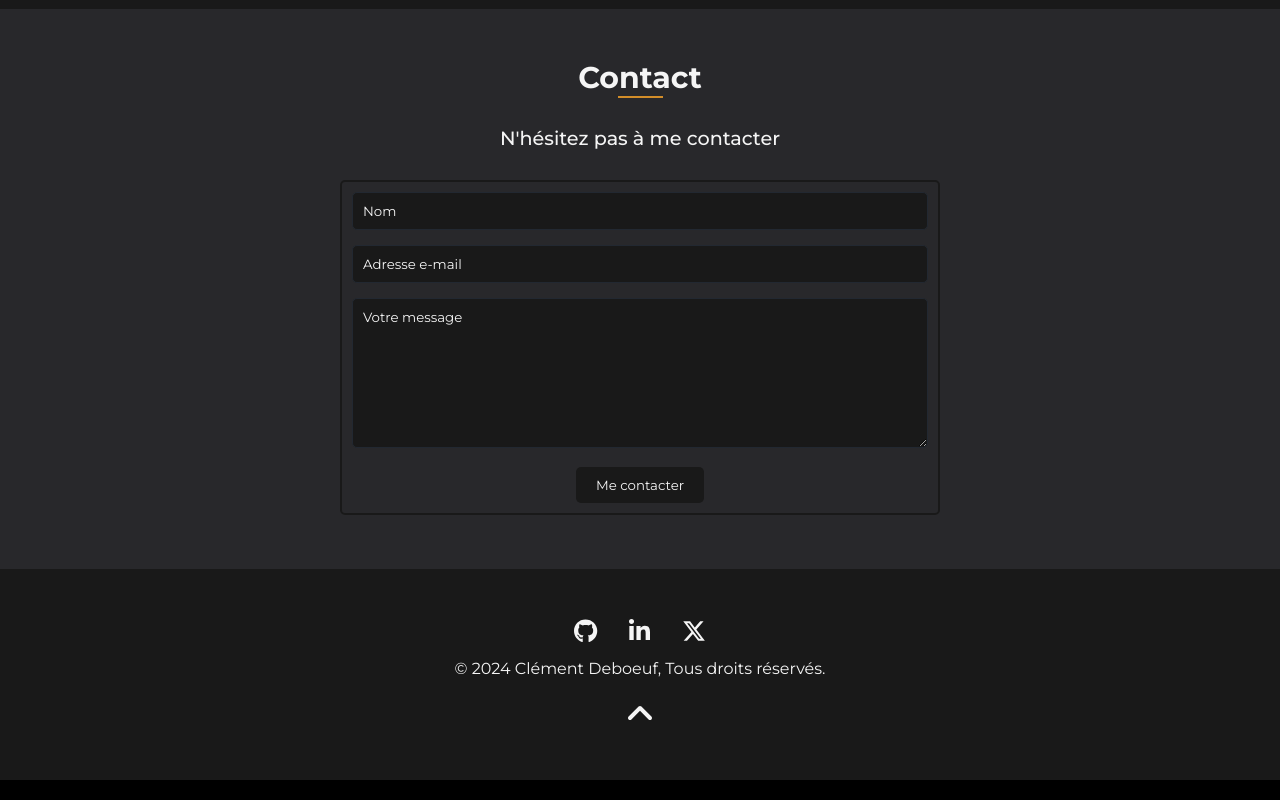
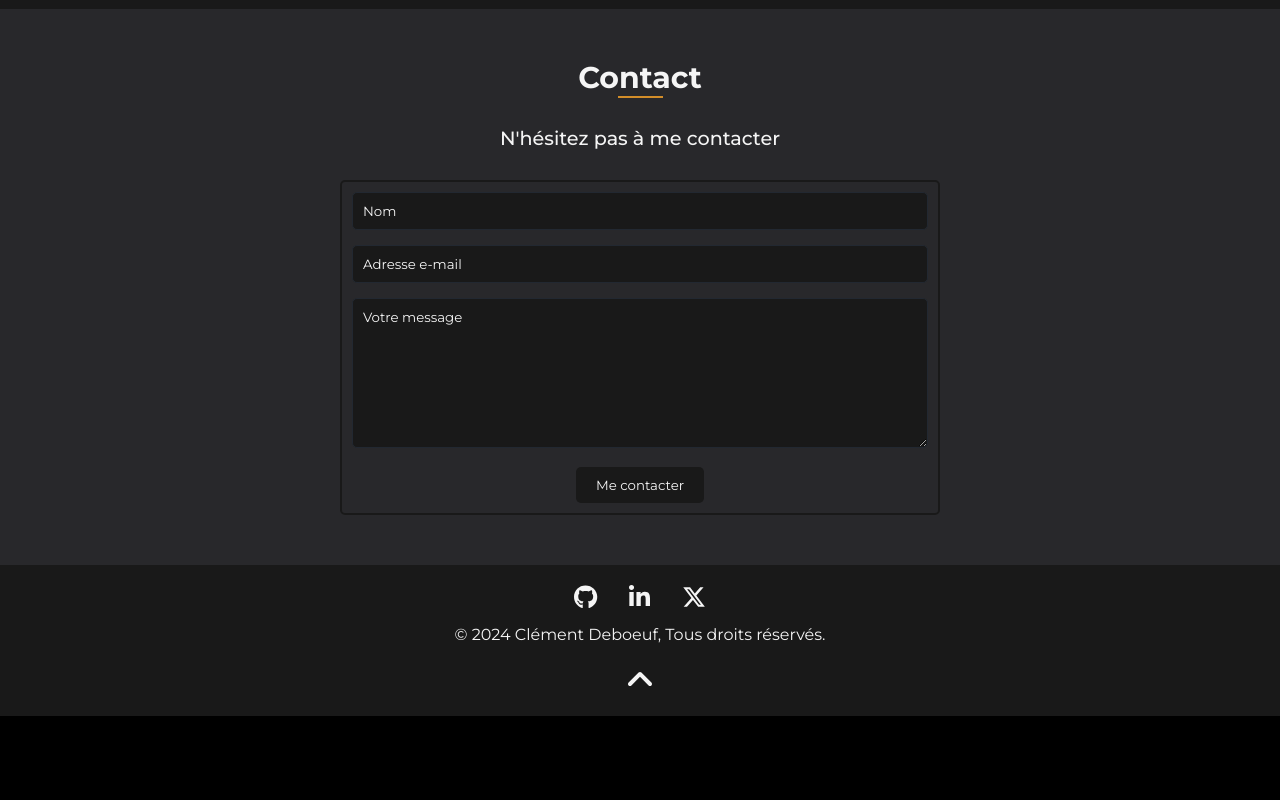
Before and after one commit to Clmt2707/Projet-8-Portfolio, a React (Create React App) app: page / in a window 1280 px wide. Shown: the part 3528-4328 px from the top of the page. After the commit the page ends 4264 px from the top, so only its background shows below. Built offline with nearby package versions, Linux system fonts and the light colour scheme.

Commit message:
modif taille footer

```diff
--- a/src/App.css
+++ b/src/App.css
@@ -12,6 +12,5 @@ body {
   max-width: 1440px;
   margin: 0 auto;
   background-color: #000000;
-  overflow-y: scroll;
   overflow-x: hidden;
 }
--- a/src/Layout/Footer.scss
+++ b/src/Layout/Footer.scss
@@ -1,12 +1,8 @@
 footer {
     background-color: #191919;
-    padding: 50px 0;
+    padding: 20px 0;
     color: #f5f5f5;
     text-align: center;
-
-    @media screen and (max-width: 768px){
-        padding: 20px 0;
-    }
 
     @media screen and (max-width:390px) {
         padding: 15px 0;
--- a/src/Layout/Header.jsx
+++ b/src/Layout/Header.jsx
@@ -1,5 +1,4 @@
 import React from "react";
-/*import Logo from "../assets/logo.webp";*/
 import SmallLogo from "../assets/logo_small.webp";
 import "../Layout/Header.scss";
 import { Link } from "react-scroll";
@@ -15,11 +14,7 @@ function Header() {
       setIsOpen(!isOpen);
     };
 
-    //Réglages d'offset pour les liens en fonciton de la taille d'écran
     const offset = window.innerWidth < 768 ? -90 : -100;
-
-   /* //Taille de logo en fonction de l'écran
-    const image = window.innerWidth <768 ? SmallLogo : Logo;*/
 
     return (
       <header className="header">
--- a/src/components/Contact/Contact.scss
+++ b/src/components/Contact/Contact.scss
@@ -2,7 +2,7 @@
     background-color: #28282b;
     text-align: center;
     padding: 50px 0;
-    height: 70vh;
+    /*height: 70vh;*/
 
     @media screen and (max-width: 768px){
         padding: 30px 0;
```
Also changed, not shown: src/components/About/pdfViewer.jsx (deleted, +0 -17 lines), src/assets/logo.webp (deleted).
